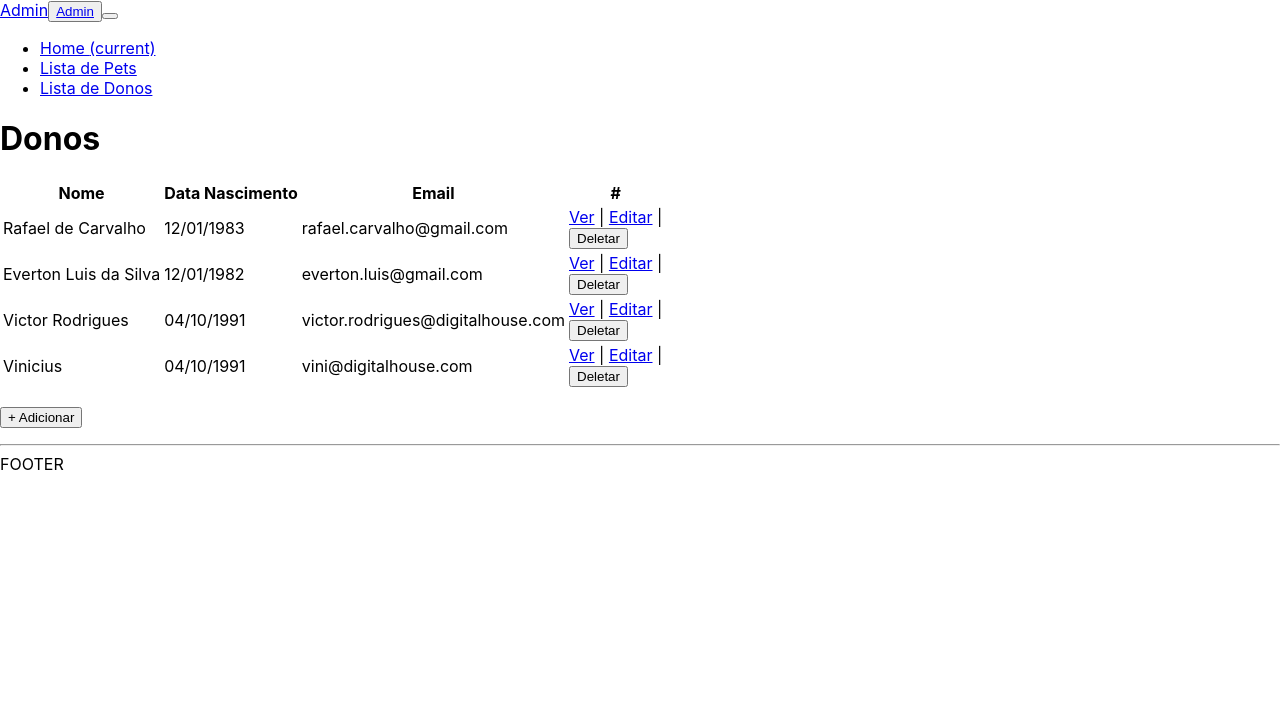
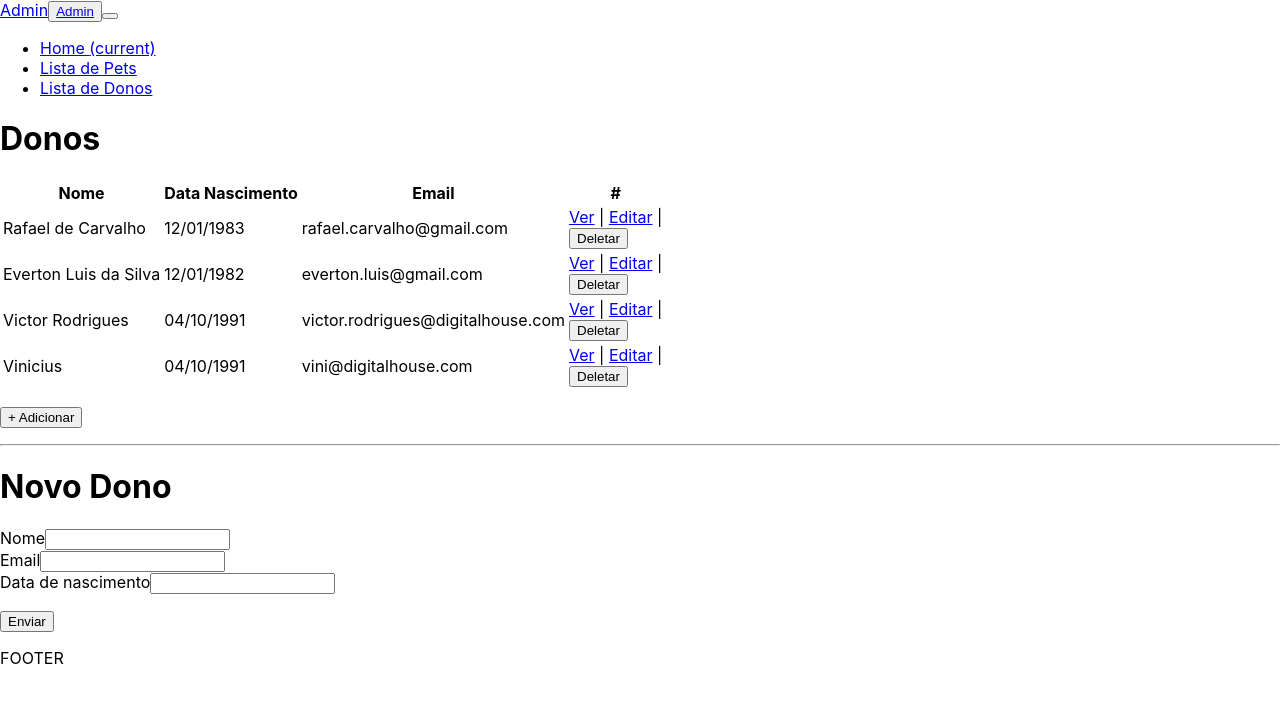
Before and after one commit to vituhugo/0720CBFSPCN09BRVO-react-petshop, a React (Create React App) app: page / in a window 1280 px wide. Both pictures are taken after a click on the button "+ Adicionar". Shown: the top 702 px of the page. Built offline with nearby package versions, Linux system fonts and the light colour scheme; the HTML template or start-up script is replaced by a standard one.

Commit message:
exercicio state

```diff
--- a/src/App.js
+++ b/src/App.js
@@ -11,11 +11,17 @@ class App extends React.Component {
             {nome:"Everton Luis da Silva", email: "everton.luis@gmail.com", data_nascimento: "12/01/1982"},
             {nome:"Victor Rodrigues", email: "victor.rodrigues@digitalhouse.com", data_nascimento: "04/10/1991"},
             {nome:"Vinicius", email: "vini@digitalhouse.com", data_nascimento: "04/10/1991"},
-        ]
+        ],
+        form_style: {display: "none"}
     }
 
     novoDono() {
         // Lógica de alterar o estado, lembremse do this.setState
+        this.setState({
+            // O "..." é igual o objeto inteiro do this.state
+            ...this.state,
+            form_style: {display: "block"}
+        });
     }
 
     render() {
@@ -48,7 +54,7 @@ class App extends React.Component {
 
                     <hr className="my-4" />
 
-                    <div className="container mt-3" style={{display: "none"}}  >
+                    <div className="container mt-3" style={this.state.form_style}>
                         <h1>Novo Dono</h1>
                         <form method="POST" action="/dono/<%= dono.id %>/alterar?_method=put">
                             <div className="row">
```
Also changed, not shown: 1 other file (tests, documents, lock files or other folders).
